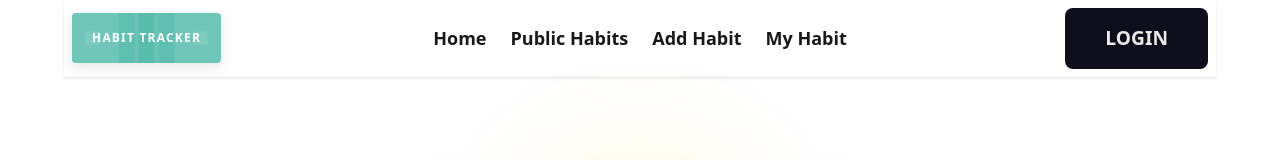
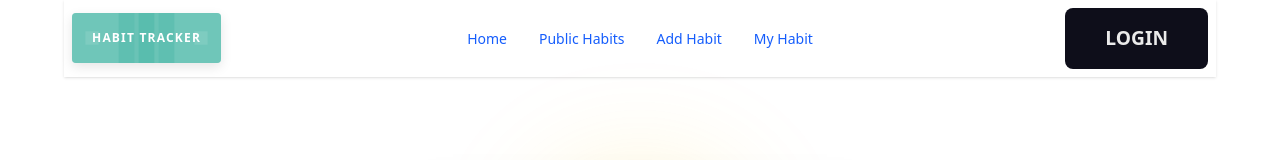
Before and after one commit to rasel701/habit-tracker, a React (Vite) app: page /login in a window 1280 px wide. Shown: the top 160 px of the page. Built offline with nearby package versions, Linux system fonts and the light colour scheme; no server answers.

Commit message:
Custom Navber design

```diff
--- /dev/null
+++ b/src/components/CustomNavLink/CustomNavLink.jsx
@@ -0,0 +1,30 @@
+import { NavLink } from "react-router";
+
+const CustomNavLink = ({ to, children }) => {
+  return (
+    <NavLink
+      to={to}
+      className={({ isActive }) =>
+        `relative px-4 py-2 rounded-md font-medium transition-all duration-300
+        ${
+          isActive
+            ? "text-white bg-blue-600 shadow-md"
+            : "text-blue-600 hover:bg-blue-100"
+        }`
+      }
+    >
+      {children}
+
+      {/* Small check mark when active */}
+      {({ isActive }) =>
+        isActive && (
+          <span className="absolute right-2 top-1/2 -translate-y-1/2 text-white">
+            ✔
+          </span>
+        )
+      }
+    </NavLink>
+  );
+};
+
+export default CustomNavLink;
--- a/src/components/Navber/Navber.jsx
+++ b/src/components/Navber/Navber.jsx
@@ -1,9 +1,8 @@
 import React, { useContext } from "react";
 import { Link, NavLink } from "react-router";
 import { UserAuthContext } from "../../contexts/AuthContext";
-import { FaRegUserCircle } from "react-icons/fa";
-import { MdMarkEmailRead } from "react-icons/md";
 import { toast } from "react-toastify";
+import CustomNavLink from "../CustomNavLink/CustomNavLink";
 
 const Navber = () => {
   const { user, logoutUser } = useContext(UserAuthContext);
@@ -19,24 +18,16 @@ const Navber = () => {
   const links = (
     <>
       <li>
-        <NavLink className="text-lg font-semibold" to={"/"}>
-          Home
-        </NavLink>
+        <CustomNavLink to={"/"}>Home</CustomNavLink>
       </li>
       <li>
-        <NavLink className="text-lg font-semibold" to={"/public-habit"}>
-          Public Habits
-        </NavLink>
+        <CustomNavLink to={"/public-habit"}>Public Habits</CustomNavLink>
       </li>
       <li>
-        <NavLink className="text-lg font-semibold" to={"/add-habit"}>
-          Add Habit
-        </NavLink>
+        <CustomNavLink to={"/add-habit"}>Add Habit</CustomNavLink>
       </li>
       <li>
-        <NavLink className="text-lg font-semibold" to={"/my-habit"}>
-          My Habit
-        </NavLink>
+        <CustomNavLink to={"/my-habit"}>My Habit</CustomNavLink>
       </li>
     </>
   );
```
